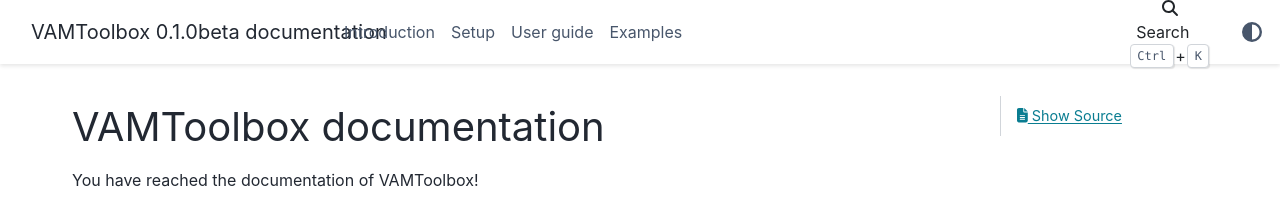
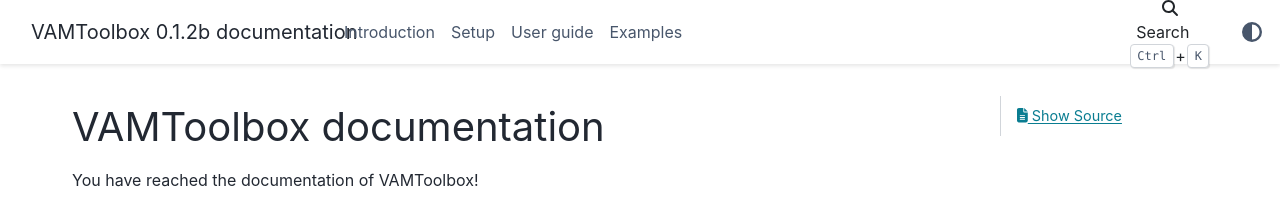
Before and after one commit to computed-axial-lithography/VAMToolbox, a Sphinx documentation site: the page built from docs/index.rst, in a window 1280 px wide. Shown: the top 214 px of the page. Built offline with Sphinx 7.4.7 and the PyData theme 0.15.4, drawn with Linux system fonts in a browser that asks for light colours; some of the changed lines change nothing that is shown.

Commit message:
rtd update requirements

```diff
--- a/docs/conf.py
+++ b/docs/conf.py
@@ -12,11 +12,28 @@
 #
 import os
 import sys
+import codecs
+
 current_dir = os.path.dirname(__file__)
-target_dir = os.path.abspath(os.path.join(current_dir, "../VAMToolbox"))
+target_dir = os.path.abspath(os.path.join(current_dir, "../vamtoolbox"))
 sys.path.insert(0, target_dir)
 
-print(target_dir)
+
+import os.path
+
+def read(rel_path):
+    here = os.path.abspath(os.path.dirname(__file__))
+    with codecs.open(os.path.join(here, rel_path), 'r') as fp:
+        return fp.read()
+
+def get_version(rel_path):
+    for line in read(rel_path).splitlines():
+        if line.startswith('__version__'):
+            delim = '"' if '"' in line else "'"
+            return line.split(delim)[1]
+    else:
+        raise RuntimeError("Unable to find version string.")
+
 # sys.path.insert(0, os.path.abspath(os.path.join('..', 'VAMToolbox')))
 
 
@@ -27,7 +44,7 @@
 author = 'Joseph Toombs, Chi Chung Li, Charlie Rackson, Indrasen Bhattacharya, Vishal Bansal'
 
 # The full version, including alpha/beta/rc tags
-release = '0.1.0beta'
+release = get_version("../vamtoolbox/__init__.py")
 
 
 # -- General configuration ---------------------------------------------------
@@ -83,7 +100,7 @@
 
 # AutoAPI
 autoapi_type = 'python'
-autoapi_dirs = ['../VAMToolbox']
+autoapi_dirs = ['../vamtoolbox']
 # autoapi_add_toctree_entry = False
 
 
```
Also changed, not shown: 2 other files.
